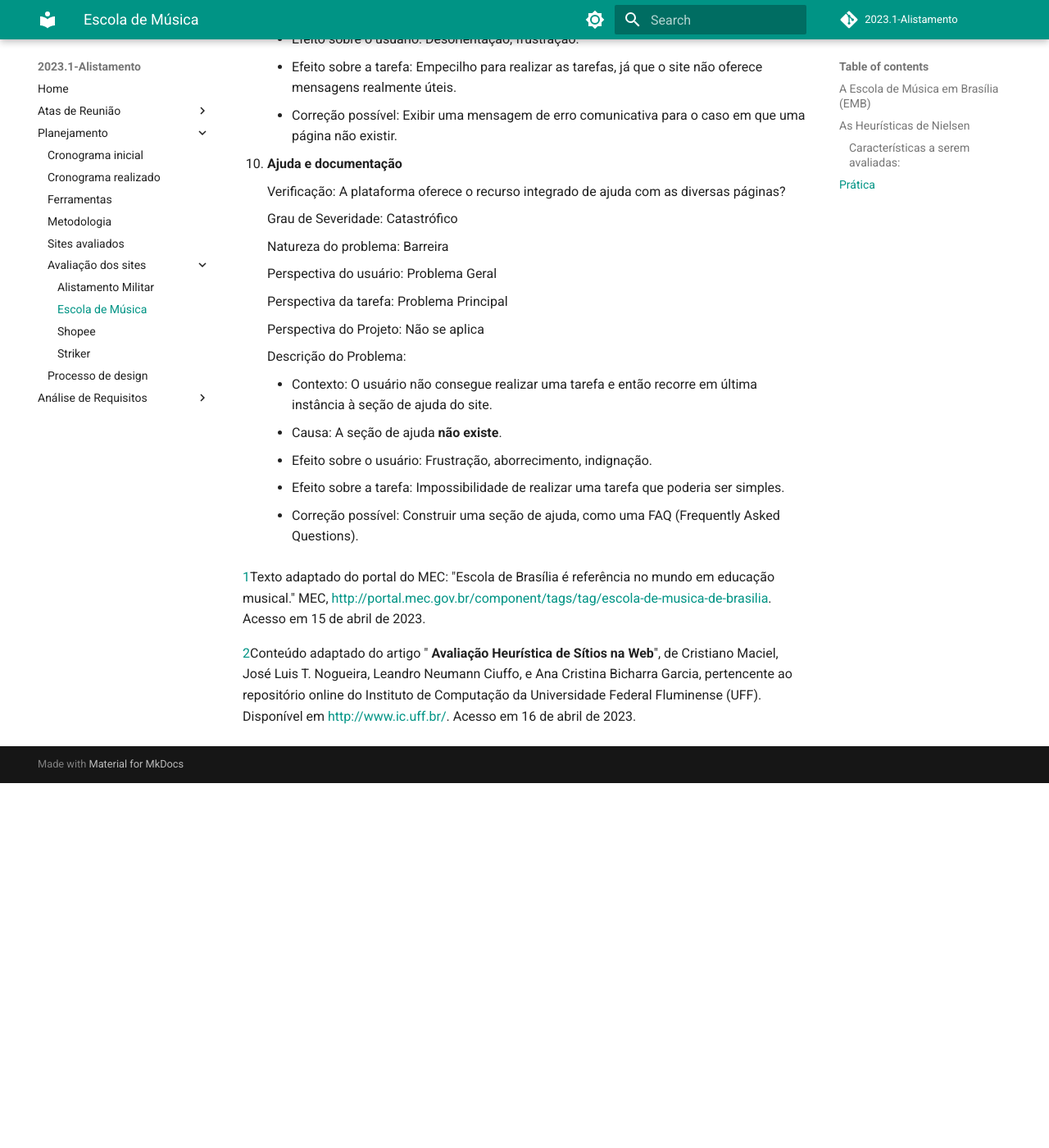
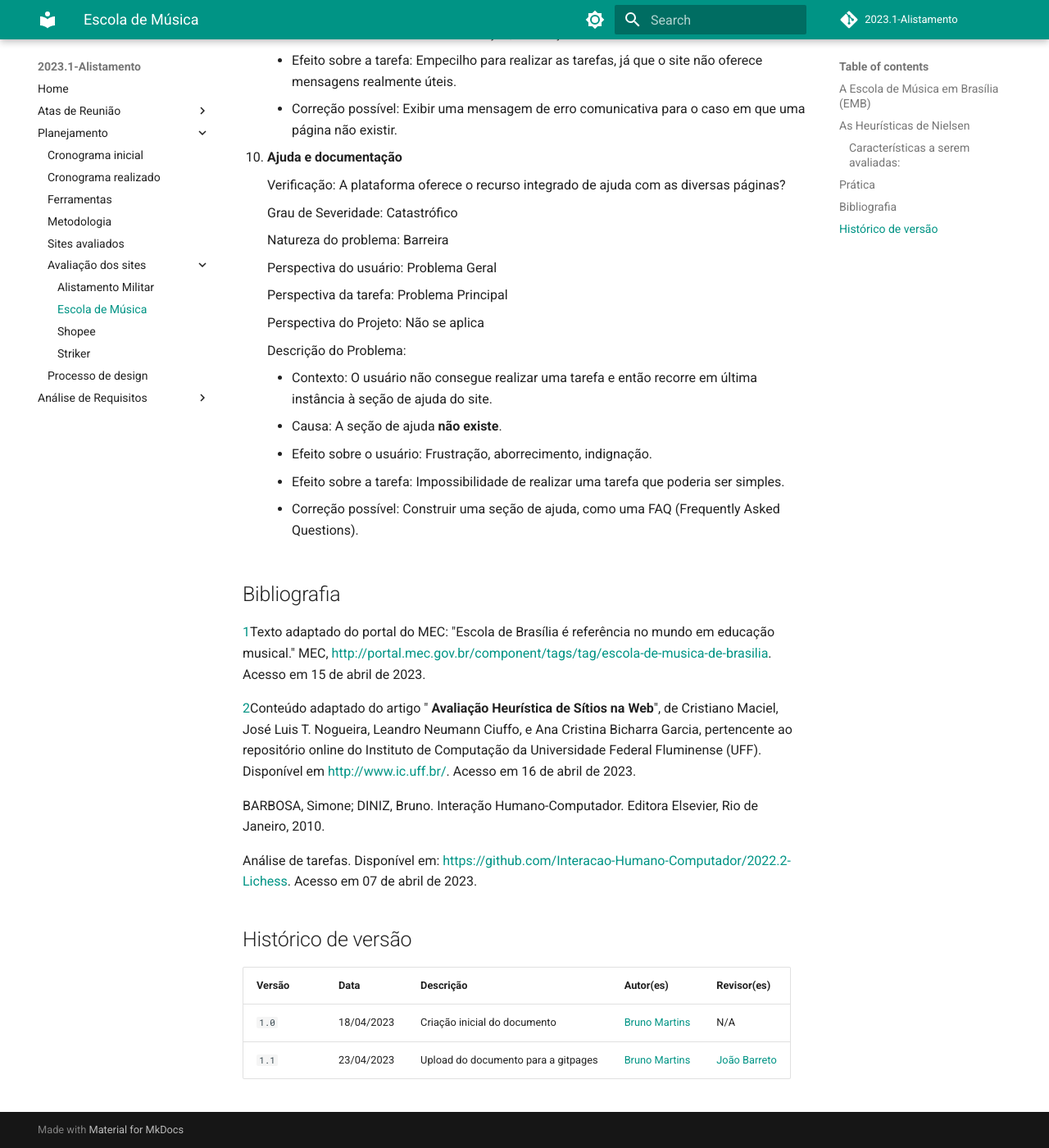
Before and after one commit to Interacao-Humano-Computador/2023.1-Alistamento, an MkDocs documentation site: the page built from docs/planejamento/avaliacoes/escola.md, in a window 1280 px wide and 1400 px high, scrolled down 8820 px. Shown: the whole window at 82% size. Built offline with MkDocs 1.6.1 and Material for MkDocs 9.7.7, drawn with Linux system fonts in a browser that asks for light colours; comment, search, counter and statistics services are not loaded; before the commit the page ends 9775 px from its top, so only the background shows below that; some of the changed text lies outside the part shown.

Commit message:
add: Adicionando histórico de versão aos arquivos

```diff
--- a/docs/planejamento/avaliacoes/escola.md
+++ b/docs/planejamento/avaliacoes/escola.md
@@ -1,11 +1,10 @@
-Bruno Martins Valério Bomfim, **211039297**
+**Bruno Martins Valério Bomfim, 211039297**
 
 Disciplina de Interação Humano-Computador, 2023.1
 
 Prof. André Barros de Sales
 
-<br>
-
+---
 # Estudo de caso: Avaliação Heurística de um Site da Web
 
 Este artigo possui como propósito realizar uma avaliação heurística do site da [Escola de Música de Brasília (EMB)](https://www.escolademusicadebrasilia.com/), como parte do processo de aprendizagem e formação da disciplina de Interação Humano-Computador do curso de Engenharia de Software da Universidade de Brasília (UnB), sob a orientação do prof. André Barros de Sales.
@@ -298,6 +297,17 @@ Posto isso, podemos começar a analisar o site.
     - Correção possível: Construir uma seção de ajuda, como uma FAQ (Frequently Asked Questions).
 
 
+## Bibliografia
 [1](#sdfootnote1anc)Texto adaptado do portal do MEC: "Escola de Brasília é referência no mundo em educação musical." MEC, [http://portal.mec.gov.br/component/tags/tag/escola-de-musica-de-brasilia](http://portal.mec.gov.br/component/tags/tag/escola-de-musica-de-brasilia). Acesso em 15 de abril de 2023.
 
 [2](#sdfootnote2anc)Conteúdo adaptado do artigo " **Avaliação Heurística de Sítios na Web**", de Cristiano Maciel, José Luis T. Nogueira, Leandro Neumann Ciuffo, e Ana Cristina Bicharra Garcia, pertencente ao repositório online do Instituto de Computação da Universidade Federal Fluminense (UFF). Disponível em [http://www.ic.uff.br/](http://www.ic.uff.br/). Acesso em 16 de abril de 2023.
+
+BARBOSA, Simone; DINIZ, Bruno. Interação Humano-Computador. Editora Elsevier, Rio de Janeiro, 2010.
+
+Análise de tarefas. Disponível em: <https://github.com/Interacao-Humano-Computador/2022.2-Lichess>. Acesso em 07 de abril de 2023.
+
+## Histórico de versão
+| Versão | Data | Descrição | Autor(es) | Revisor(es) |
+| --- | --- | --- | --- | --- |
+|  `1.0`   | 18/04/2023 | Criação inicial do documento | [Bruno Martins](https://github.com/gitbmvb) | N/A |
+|  `1.1`   | 23/04/2023 | Upload do documento para a gitpages | [Bruno Martins](https://github.com/gitbmvb) | [João Barreto](https://github.com/JoaoBarreto03) |
```
Also changed, not shown: docs/planejamento/avaliacoes/alistamento.md (+10 -2 lines), docs/planejamento/avaliacoes/shopee.md (+10 -2 lines), docs/planejamento/avaliacoes/striker.md (+15 -2 lines).
